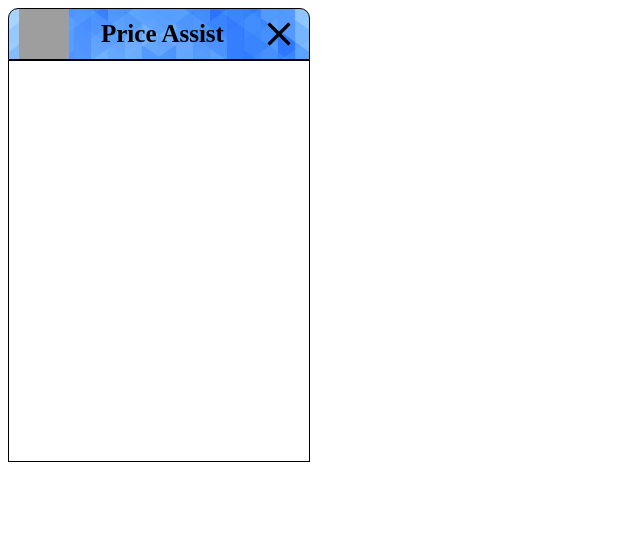
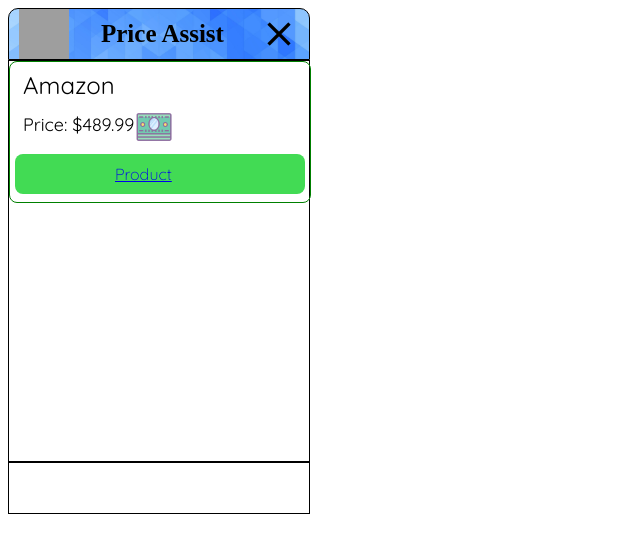
Before and after one commit to Mascerade/price-assist-server, a plain HTML site: page helpers/price_assist_gui/price-assist-gui-new.html in a window 1280 px wide. Shown: the whole page, without its empty margins (0-640 px from the left). Drawn offline with Linux system fonts and the light colour scheme; grey boxes are pictures that could not be loaded; a web font is replaced by a local one.

Commit message:
got the card wire frame going

```diff
--- a/helpers/price_assist_gui/price-assist-gui-new.html
+++ b/helpers/price_assist_gui/price-assist-gui-new.html
@@ -7,7 +7,7 @@
     <link rel="stylesheet" href="https://fonts.googleapis.com/icon?family=Material+Icons">
     <link rel="stylesheet" href="price-assist.css">
 
-    <link href="https://fonts.googleapis.com/css2?family=Muli:wght@300&display=swap" rel="stylesheet">
+    <link href="https://fonts.googleapis.com/css2?family=Muli:wght@200;300&family=Quicksand:wght@300;400&display=swap" rel="stylesheet">
 </head>
 <body>
     <div id="wrapper">
@@ -18,6 +18,16 @@
         </div>
 
         <div id="content">
+            <div class="card">
+                <div class="inner-card">
+                    <p class="title">Amazon</p>
+                    <div class="price-img-container">
+                        <p class="price">Price: $489.99</p>
+                        <img class="price-money-img" src="img/money_stack.png" alt="">
+                    </div>
+                    <a class="product-button" href="http://www.timeless-apps.com/">Product</a>
+                </div>
+            </div>
 
         </div>
 
--- a/helpers/price_assist_gui/price-assist.css
+++ b/helpers/price_assist_gui/price-assist.css
@@ -1,7 +1,8 @@
 body {
-    height: 600px;
+    height: 500px;
     width: 300px;
     font-family: "Muli";
+    font-weight: 300;
 }
 
 #wrapper {
@@ -10,9 +11,6 @@
 }
 
 #heading {
-    background-image: url('img/blue-geometric-cropped.jpg');
-    background-size: cover;
-    background-repeat: no-repeat;
     display: flex;
     border-top-left-radius: 10px;
     border-top-right-radius: 10px;
@@ -20,6 +18,9 @@
     align-items: center;
     height: 50px;
     width: 100%;
+    background-image: url('img/blue-geometric-cropped.jpg');
+    background-size: cover;
+    background-repeat: no-repeat;
     border: 1px solid black;
     color: black;
 }
@@ -42,7 +43,67 @@
 }
 
 #content {
+    display: flex;
+    flex-flow: column;
     height: 400px;
     width: 100%;
     border: 1px solid black;
 }
+
+.card {
+    font-family: "Quicksand";
+    height: 140px;
+    width: 100%;
+    border: 1px solid green;
+    margin-bottom: 7px;
+    border-radius: 8px;
+}
+
+.inner-card {
+    display: flex;
+    flex-flow: column;
+    padding-right: 5px;
+    padding-left: 5px;
+}
+
+.title {
+    font-size: 24px;
+    font-weight: 400;
+    margin-top: 8px;
+    margin-left: 8px;
+    margin-bottom: 0;
+}
+
+.price-img-container {
+    display: flex;
+    flex-flow: row;
+    align-items: center;
+}
+
+.price {
+    font-size: 18px;
+    font-weight: 400;
+    margin-left: 8px;
+    margin-top: 5px;
+    padding-top: 8px;
+}
+
+.price-money-img {
+    height: 40px;
+
+}
+
+.product-button {
+    padding-top: 10px;
+    padding-bottom: 10px;
+    padding-left: 100px;
+    padding-right: 100px;
+    background-color: #42db54;
+    border-radius: 8px;
+}
+
+#footer {
+    height: 50px;
+    width: 100%;
+    border: 1px solid black;
+}
```
Also changed, not shown: helpers/price_assist_gui/img/money_stack.png (added).
